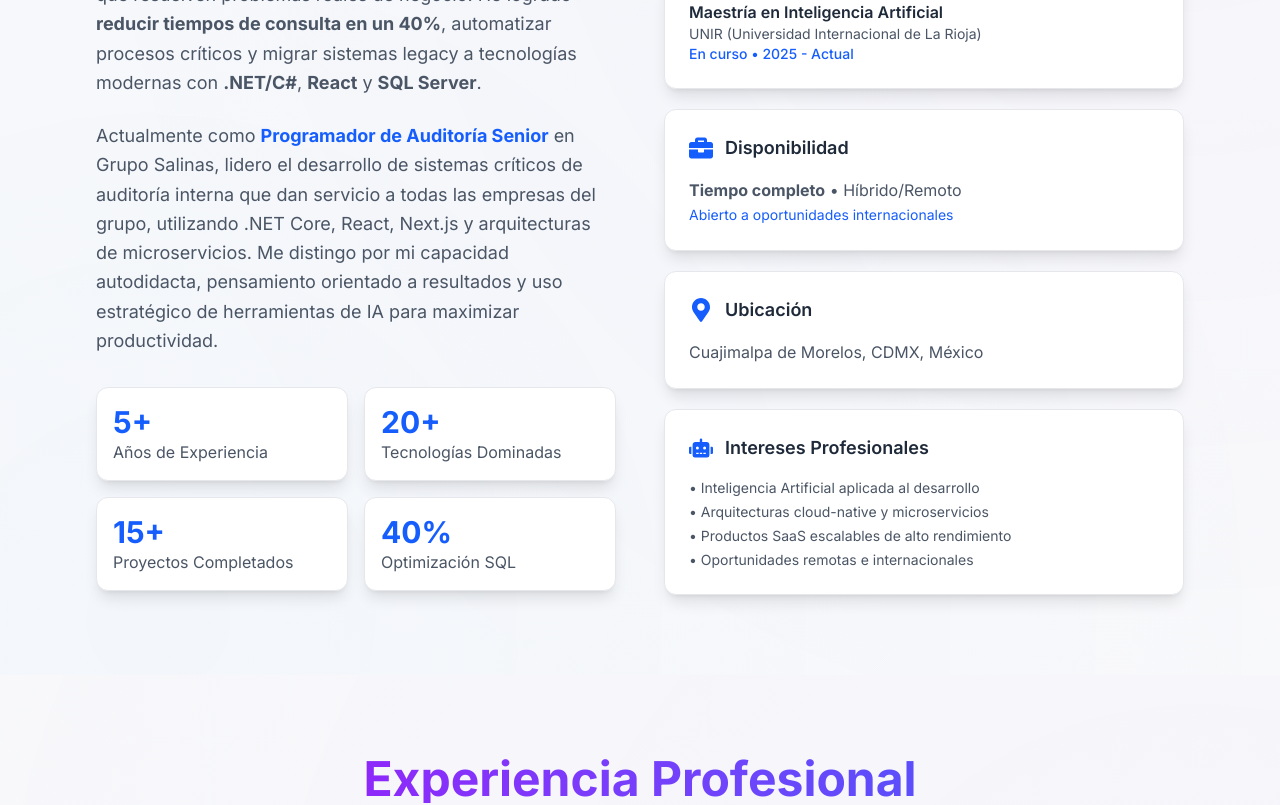
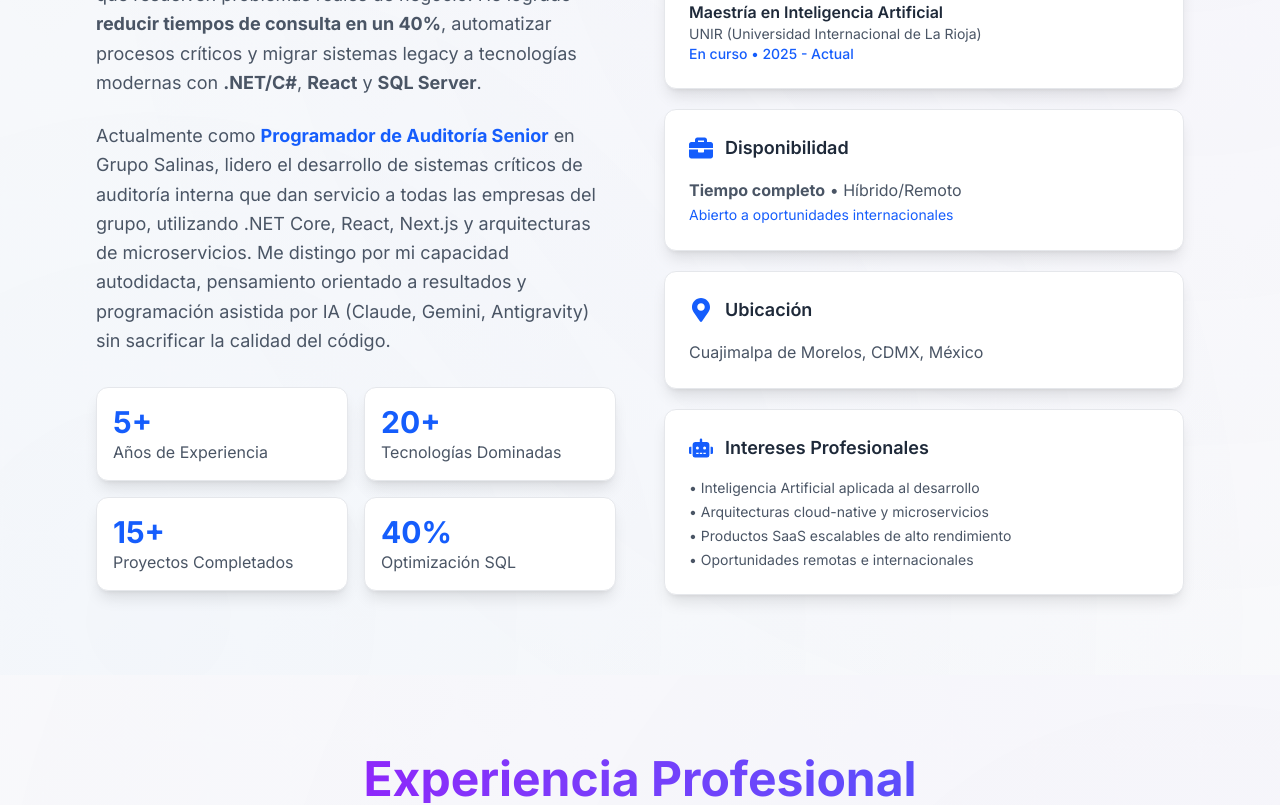
Before and after one commit to ErickuchoSan/cv-react-Erick-Rodriguez-Bores-Isaias, a React (Vite) app: page / in a window 1280 px wide. Shown: the part 1180-1985 px from the top of the page. Built offline with nearby package versions, Linux system fonts and the light colour scheme.

Commit message:
feat: enfatizar calidad de codigo con IA, no vibe coder - entiendo y reviso cada linea

```diff
--- a/src/components/PDF/CVDocument.tsx
+++ b/src/components/PDF/CVDocument.tsx
@@ -595,8 +595,8 @@ export const CVDocument = () => (
                     <Text style={styles.summary}>
                         Desarrollador Full Stack Senior con +5 años de experiencia diseñando arquitecturas empresariales escalables.
                         He logrado reducir tiempos de consulta en un 40%, automatizar procesos críticos y migrar sistemas legacy a tecnologías
-                        modernas con .NET/C#, React y SQL Server. Me distingo por mi capacidad autodidacta, pensamiento orientado a resultados
-                        y uso estratégico de herramientas de IA para maximizar productividad.
+                        modernas con .NET/C#, React y SQL Server. Programo asistido por IA (Claude, Gemini, Antigravity) entendiendo cada línea
+                        de código, aplicando buenas prácticas y patrones de diseño profesionales.
                     </Text>
 
                     <View style={styles.mainSection}>
--- a/src/components/Sections/About.tsx
+++ b/src/components/Sections/About.tsx
@@ -31,7 +31,7 @@ export const About: React.FC = () => {
                             Actualmente como <strong className="text-blue-600">Programador de Auditoría Senior</strong> en Grupo Salinas,
                             lidero el desarrollo de sistemas críticos de auditoría interna que dan servicio a todas las empresas del grupo,
                             utilizando .NET Core, React, Next.js y arquitecturas de microservicios. Me distingo por mi capacidad autodidacta,
-                            pensamiento orientado a resultados y uso estratégico de herramientas de IA para maximizar productividad.
+                            pensamiento orientado a resultados y programación asistida por IA (Claude, Gemini, Antigravity) sin sacrificar la calidad del código.
                         </p>
 
                         <div className="grid grid-cols-2 gap-3 sm:gap-4">
--- a/src/components/Sections/Skills.tsx
+++ b/src/components/Sections/Skills.tsx
@@ -102,7 +102,7 @@ export const Skills: React.FC = () => {
                     <h3 className="text-xl sm:text-2xl font-bold text-center mb-8 sm:mb-12 text-gray-800 dark:text-gray-200">Competencias Clave</h3>
                     <div className="grid grid-cols-2 lg:grid-cols-3 gap-4 sm:gap-6">
                         {[
-                            { icon: FaRobot, title: 'Desarrollo Asistido por IA', desc: 'Programo con Claude, Claude CLI, Gemini y Antigravity para maximizar productividad' },
+                            { icon: FaRobot, title: 'Desarrollo Asistido por IA', desc: 'Programo con Claude, Gemini y Antigravity - entiendo, reviso y optimizo cada línea aplicando buenas prácticas' },
                             { icon: FaGraduationCap, title: 'Aprendizaje Autodidacta', desc: 'Capacidad demostrada para dominar nuevas tecnologías de forma independiente' },
                             { icon: FaLightbulb, title: 'Resolución de Problemas', desc: 'Pensamiento analítico y sistemático para optimización de sistemas' },
                             { icon: FaSyncAlt, title: 'Adaptabilidad Tecnológica', desc: 'Rápida adopción de nuevas herramientas y frameworks' },
```
